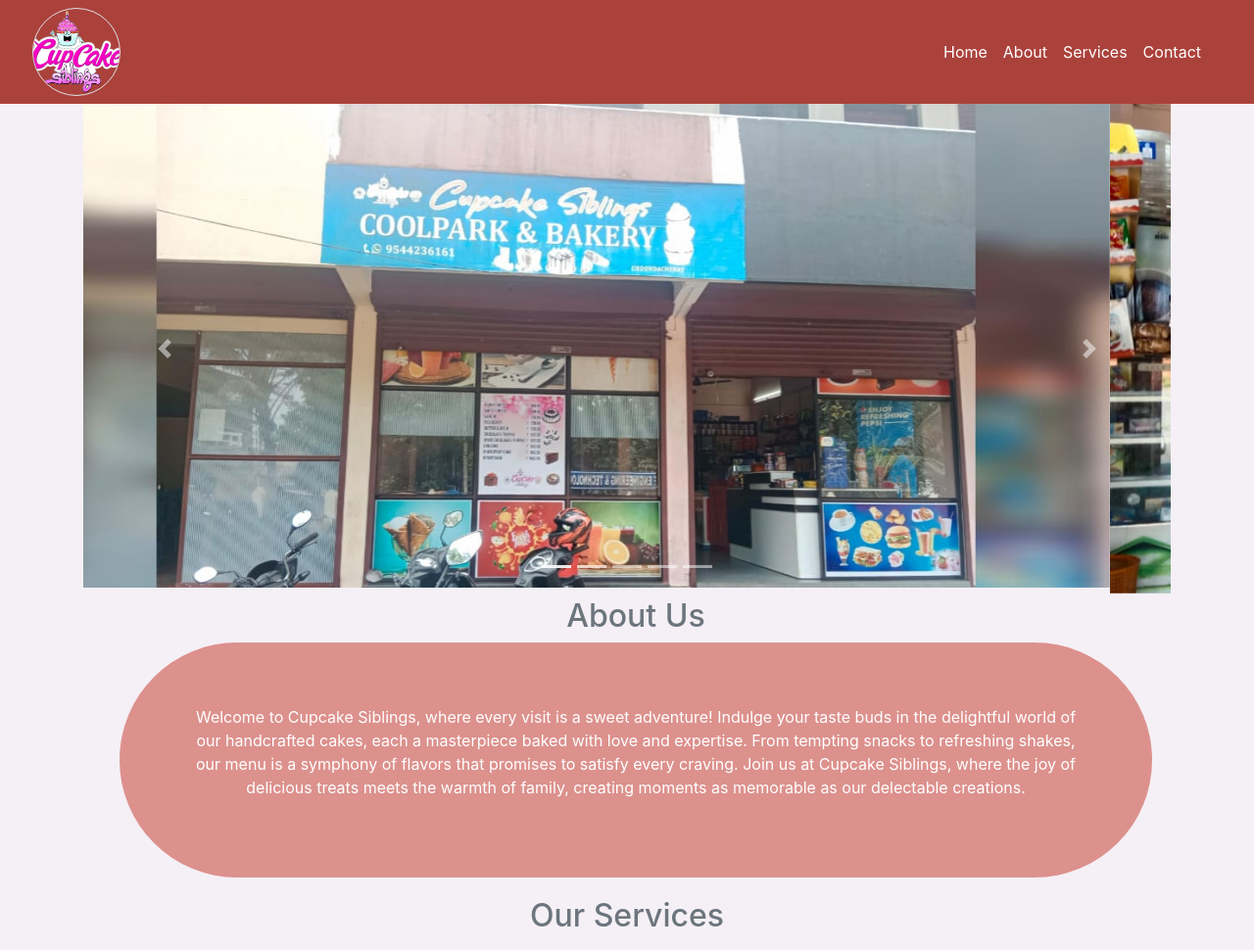
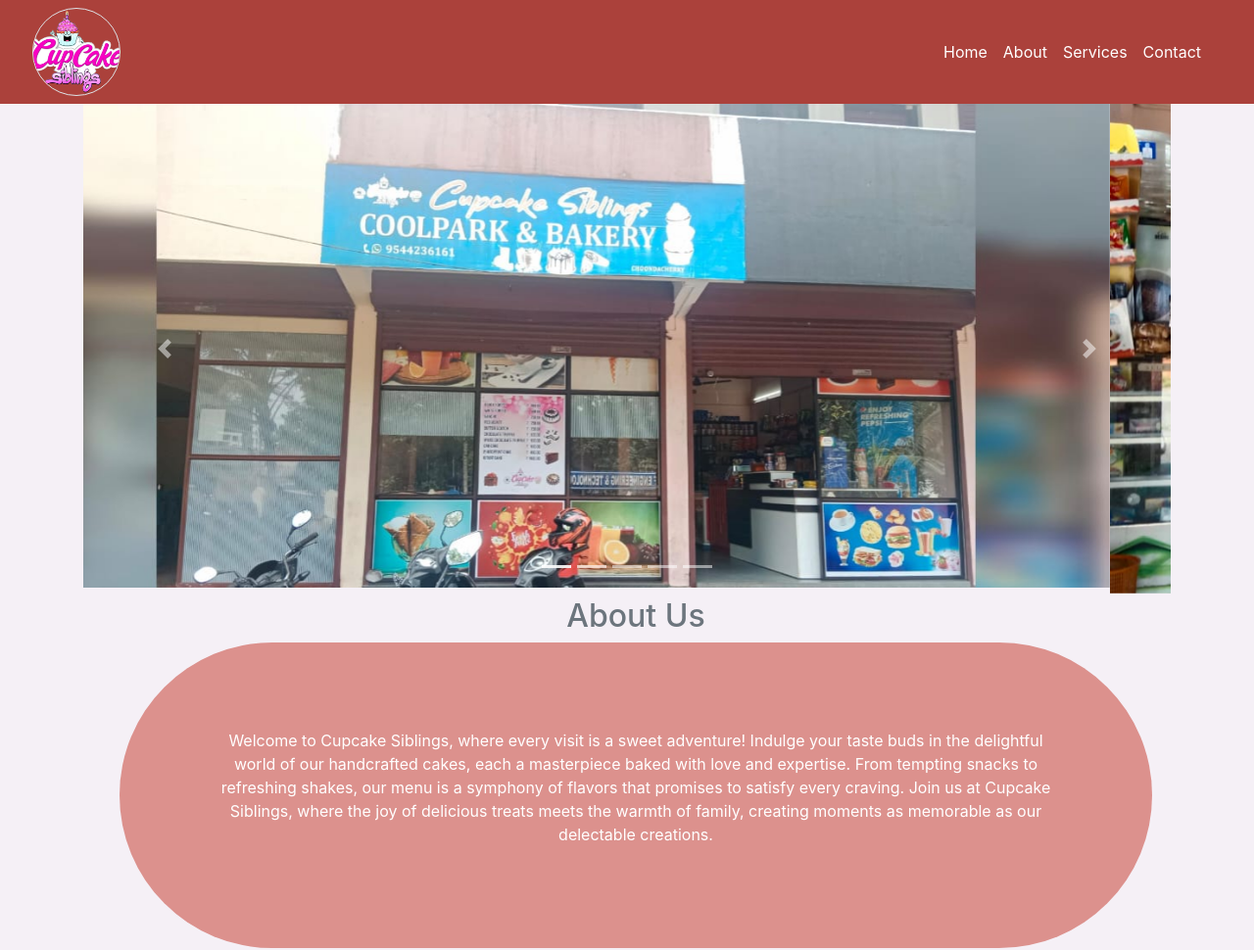
Before and after one commit to chriz-ty/Bring-every-business-online, a plain HTML site: page CupcakeSiblings/index.html in a window 1280 px wide. Shown: the top 970 px of the page at 98% size. Drawn offline with nearby package versions, Linux system fonts and the light colour scheme.

Commit message:
Update index.html

```diff
--- a/CupcakeSiblings/index.html
+++ b/CupcakeSiblings/index.html
@@ -91,7 +91,7 @@
 
                         <h2 class="text-center text-muted ml-5">About Us</h2>
                         <div class="aboutUs ml-5">
-                            <p class="text-center text-white p-4">Welcome to Cupcake Siblings, where every visit is a sweet adventure! Indulge your taste buds in the delightful world of our handcrafted cakes,
+                            <p class="text-center text-white p-5">Welcome to Cupcake Siblings, where every visit is a sweet adventure! Indulge your taste buds in the delightful world of our handcrafted cakes,
                                 each a masterpiece baked with love and expertise. From tempting snacks to refreshing shakes, our menu is a symphony of flavors that promises to satisfy every craving.
                                 Join us at Cupcake Siblings, where the joy of delicious treats meets the warmth of family, creating moments as memorable as our delectable creations.
                             </p>
```
